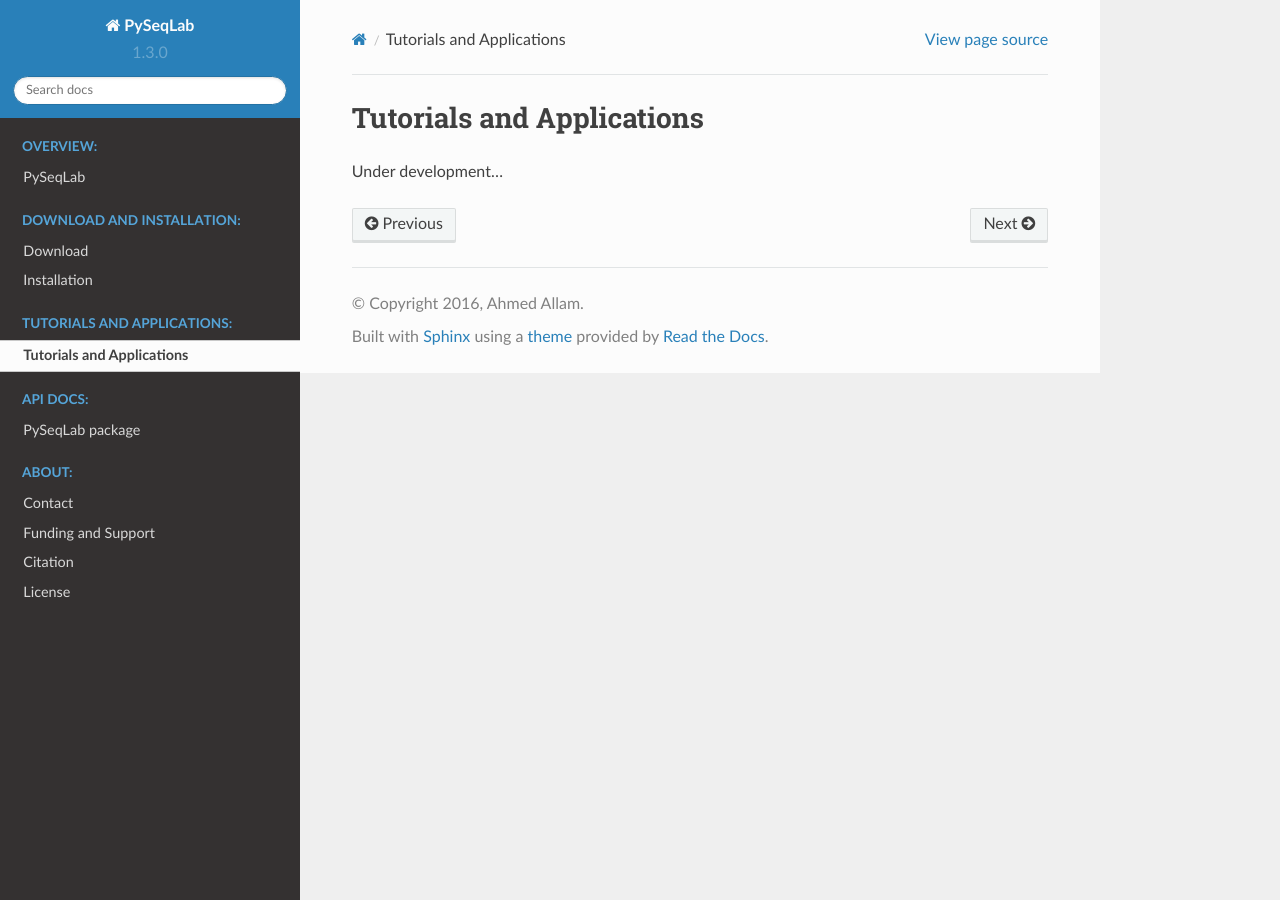
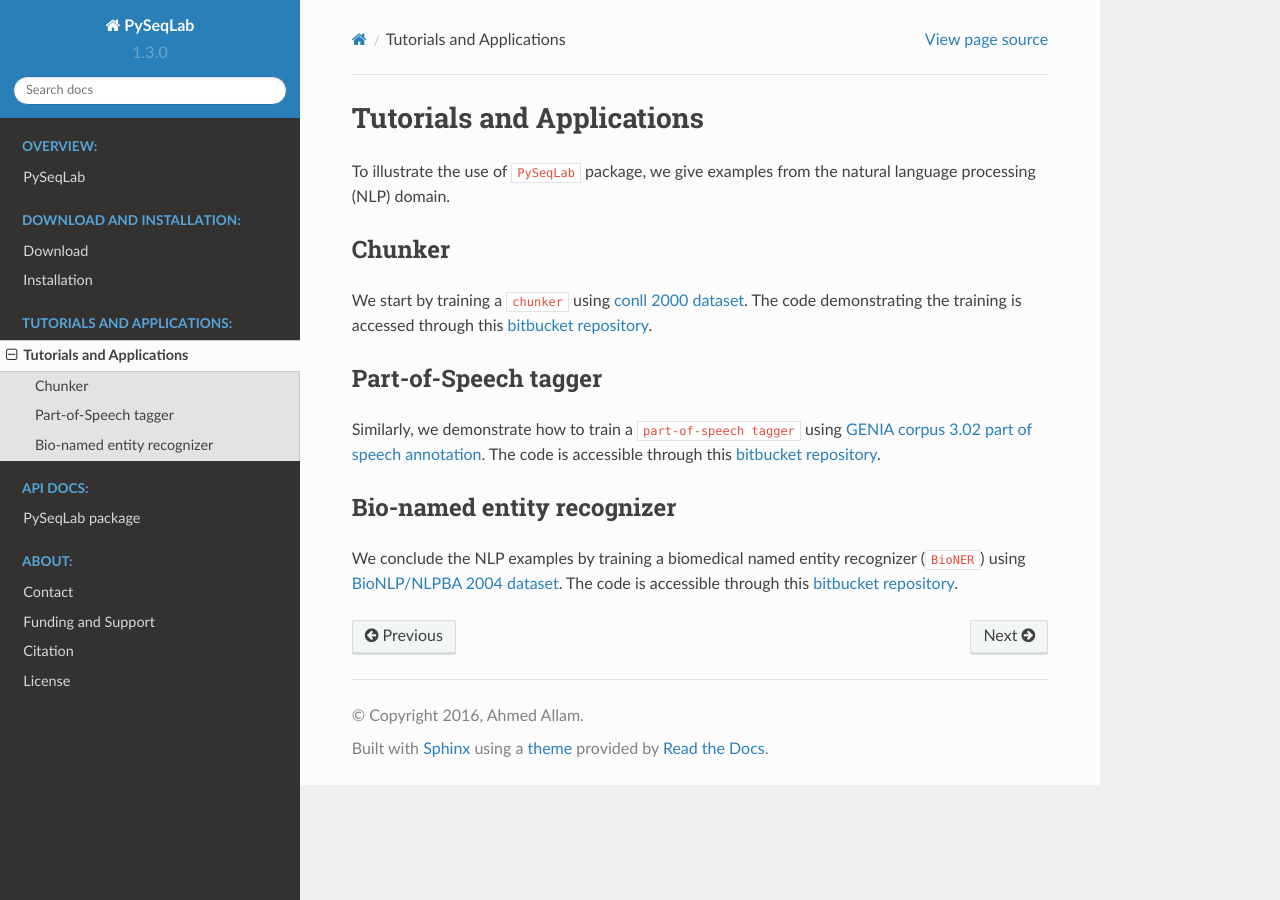
Before and after one commit to uzh-dqbm-cmi/PySeqLab, a Sphinx documentation site: the page built from docs/source/applications.rst, in a window 1280 px wide. Built offline with Sphinx 7.4.7 and the Read the Docs theme 2.0.0, drawn with Linux system fonts in a browser that asks for light colours.

Commit message:
documentation plus examples

```diff
--- a/docs/source/applications.rst
+++ b/docs/source/applications.rst
@@ -1,4 +1,24 @@
+.. _Tutorials and Applications:
+
 Tutorials and Applications
 ==========================
+To illustrate the use of ``PySeqLab`` package, we give examples from the natural language processing (NLP) domain.
 
-Under development...
+Chunker
+-------
+
+We start by training a ``chunker`` using `conll 2000 dataset <http://www.cnts.ua.ac.be/conll2000/chunking/>`__.
+The code demonstrating the training is accessed through this `bitbucket repository <https://bitbucket.org/A_2/conll00-chunker>`__.
+
+
+Part-of-Speech tagger
+---------------------
+
+Similarly, we demonstrate how to train a ``part-of-speech tagger`` using `GENIA corpus 3.02 part of speech annotation <http://www.geniaproject.org/genia-corpus/pos-annotation>`__.
+The code is accessible through this `bitbucket repository <https://bitbucket.org/A_2/part-of-speech-tagger>`__.
+
+Bio-named entity recognizer
+---------------------------
+
+We conclude the NLP examples by training a biomedical named entity recognizer (``BioNER``) using `BioNLP/NLPBA 2004 dataset <http://www.nactem.ac.uk/tsujii/GENIA/ERtask/report.html>`__.
+The code is accessible through this `bitbucket repository <https://bitbucket.org/A_2/bio-entity-recognition>`__.
--- a/docs/source/install.rst
+++ b/docs/source/install.rst
@@ -16,7 +16,7 @@ Installation
 
 To install the latest version of PySeqLab::
 
-    > pip install https://bitbucket.org/A_2/pyseqlab/downloads/
+    > pip install https://bitbucket.org/A_2/pyseqlab/downloads/PySeqLab-1.3.0.tar.gz
 
 
 Requirements
```
Also changed, not shown: docs/source/pyseqlab.rst (+8 -0 lines).
